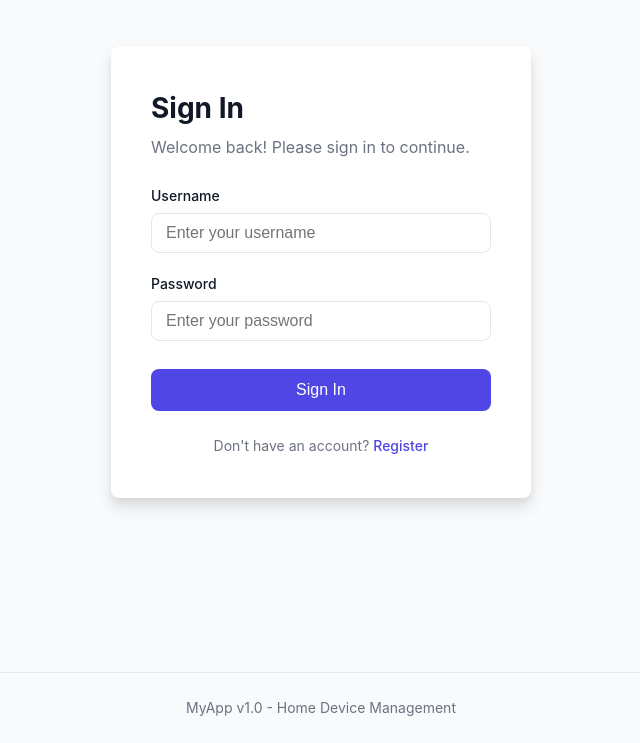
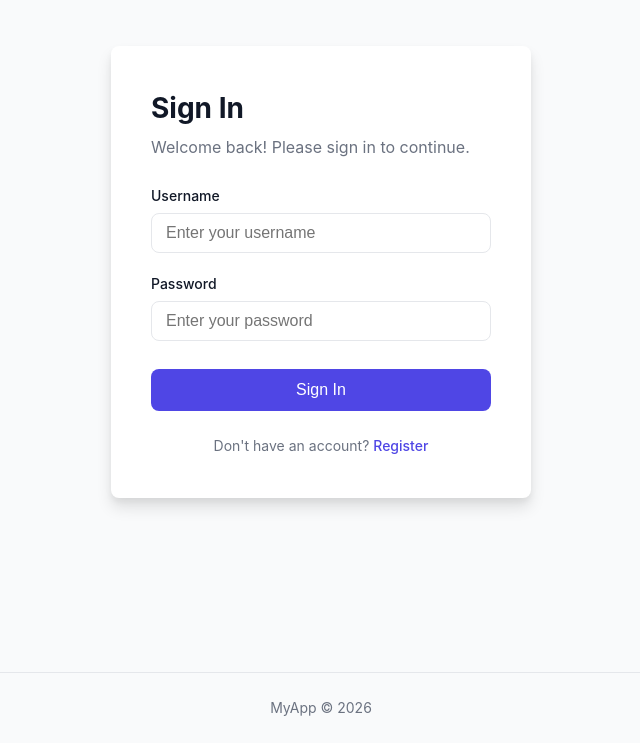
Before and after one commit to binhtq80/home-secure-app, a React (Vite) app in the folder frontend/: page /login in a window 1280 px wide. Shown: the part 128-871 px from the top of the page, without its empty margins (319-959 px from the left). Built offline with nearby package versions, Linux system fonts and the light colour scheme.

Commit message:
feat: Add a footer to the homepage that displays the cur

```diff
--- a/frontend/src/App.tsx
+++ b/frontend/src/App.tsx
@@ -51,7 +51,7 @@ export default function App() {
           <div className="app">
             <AppRoutes />
             <footer className="app-footer">
-              MyApp v1.0 - Home Device Management
+              MyApp &copy; {new Date().getFullYear()}
             </footer>
           </div>
         </BrowserRouter>
```
